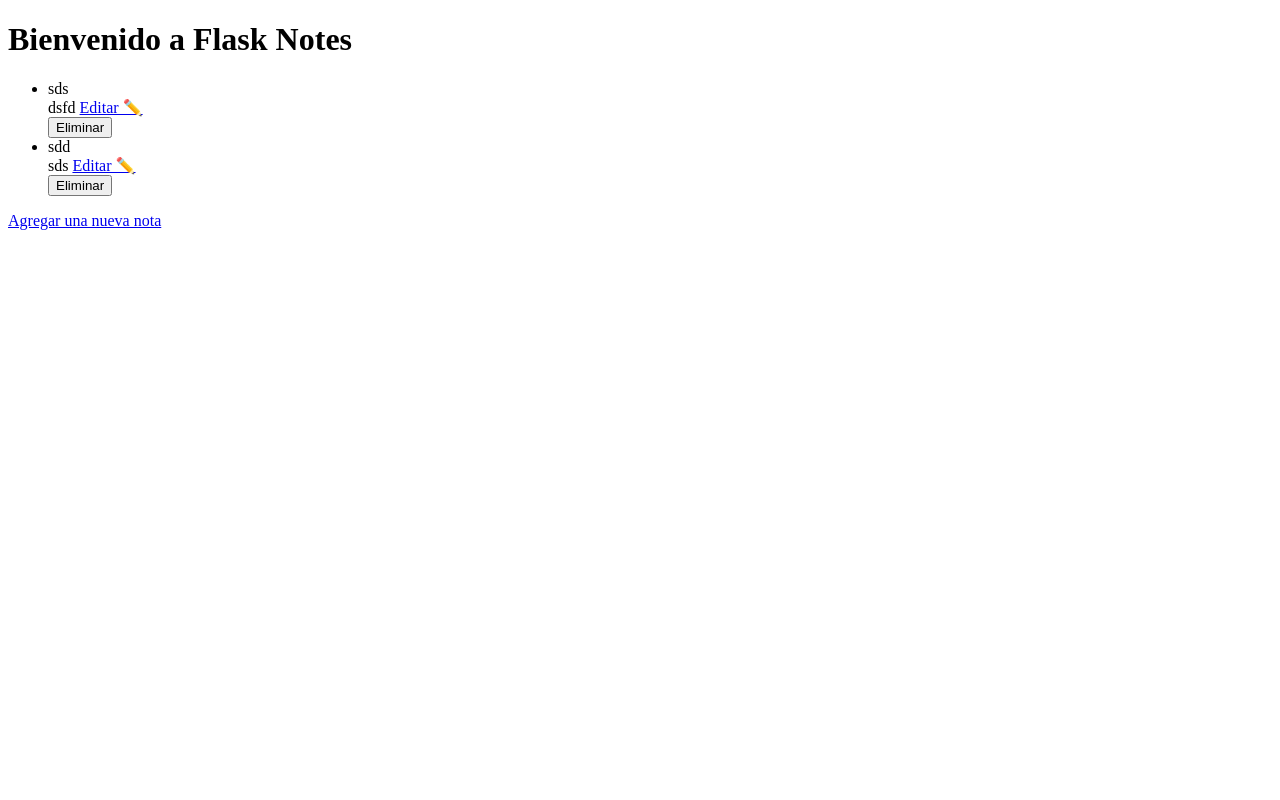
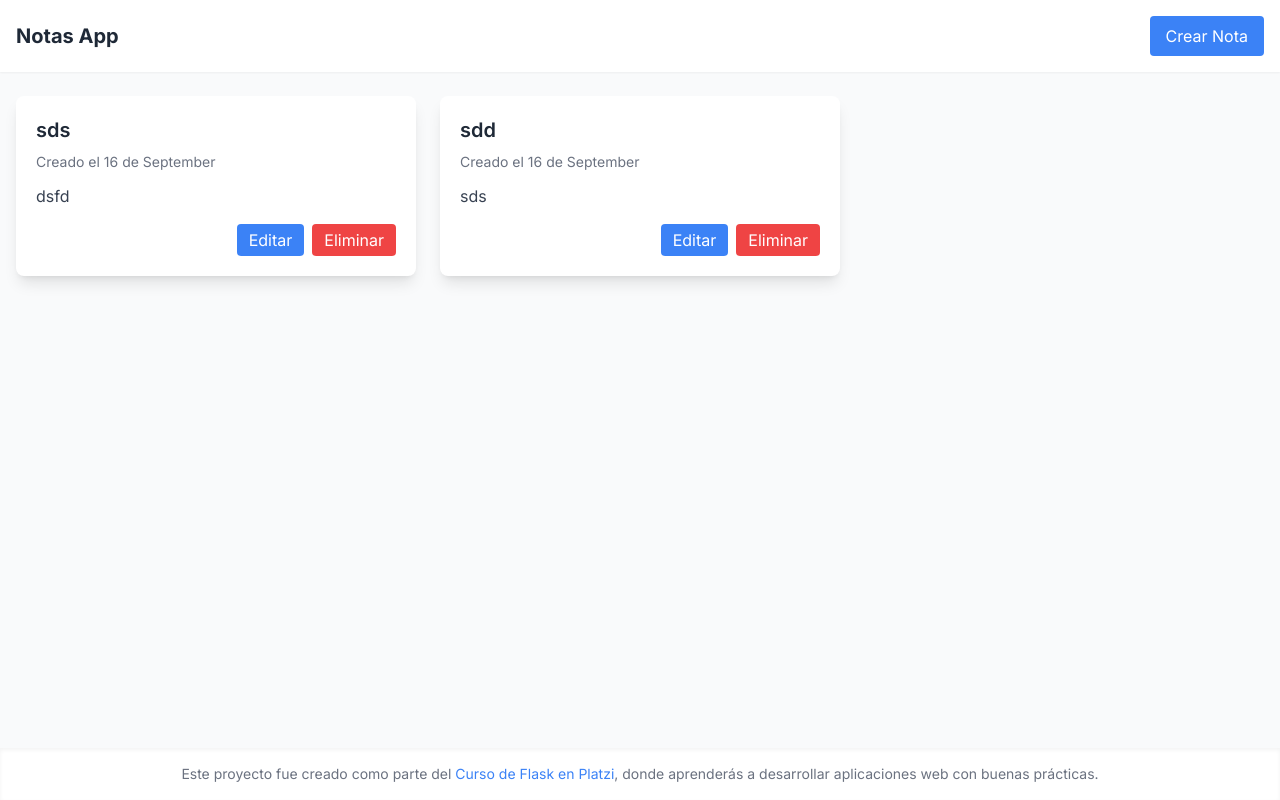
Before and after one commit to YeshuaContacto/flask_notes_app, a Flask app: page / in a window 1280 px wide. Run offline with Flask 3, Linux system fonts and the light colour scheme; some libraries are stand-ins or nearby versions.

Commit message:
Estilos al home

```diff
--- a/app.py
+++ b/app.py
@@ -9,6 +9,9 @@
 db.init_app(app)
 app.register_blueprint(notes_bp)
 
+with app.app_context():
+    db.create_all()
+
 @app.route("/acerca-de")
 def about():
     return "Esto es una app de notas."
--- a/models.py
+++ b/models.py
@@ -7,6 +7,7 @@
     id = db.Column(db.Integer, primary_key=True)
     title = db.Column(db.String(100), nullable=False)
     content = db.Column(db.String(200), nullable=False)
+    created_at = db.Column(db.DateTime, default=db.func.now())
 
     def __repr__(self):
         return f"<Note {self.id}: {self.title}>"
--- /dev/null
+++ b/templates/base.html
@@ -0,0 +1,58 @@
+<!DOCTYPE html>
+<html lang="es">
+
+<head>
+    <meta charset="UTF-8">
+    <meta name="viewport" content="width=device-width, initial-scale=1.0">
+    <title>{% block title %}Notas App{% endblock %}</title>
+    <script src="https://cdn.tailwindcss.com"></script>
+    <link href="https://fonts.googleapis.com/css2?family=Inter:wght@400;600;700&display=swap" rel="stylesheet">
+    <style>
+        body {
+            font-family: 'Inter', sans-serif;
+            background-color: #f9fafb;
+            color: #333;
+        }
+    </style>
+</head>
+
+<body class="min-h-screen flex flex-col">
+
+    <!-- Navbar -->
+    <nav class="bg-white shadow-sm py-4">
+        <div class="container mx-auto flex justify-between items-center px-4">
+            <a href="{{ url_for('notes.home') }}" class="text-xl font-bold text-gray-800">Notas App</a>
+            <a href="{{ url_for('notes.create_note') }}"
+                class="px-4 py-2 bg-blue-500 text-white rounded hover:bg-blue-600">Crear Nota</a>
+        </div>
+    </nav>
+
+    <!-- Flash Messages -->
+    {% with messages = get_flashed_messages(with_categories=true) %}
+    {% if messages %}
+    <div class="container mx-auto my-4 px-4">
+        {% for category, message in messages %}
+        <div
+            class="p-3 mb-2 rounded-lg
+                {% if category == 'success' %}bg-green-100 text-green-800{% elif category == 'error' %}bg-red-100 text-red-800{% elif category == 'warning' %}bg-yellow-100 text-yellow-800{% else %}bg-blue-100 text-blue-800{% endif %}">
+            {{ message }}
+        </div>
+        {% endfor %}
+    </div>
+    {% endif %}
+    {% endwith %}
+
+    <!-- Main Content -->
+    <main class="flex-grow container mx-auto py-6 px-4">
+        {% block content %}{% endblock %}
+    </main>
+
+    <!-- Footer -->
+    <footer class="bg-white shadow-inner text-center p-4 mt-6 text-sm text-gray-500">
+        Este proyecto fue creado como parte del <a href="https://platzi.com/cursos/flask/"
+            class="text-blue-500 hover:underline" target="_blank">Curso de Flask en Platzi</a>, donde aprenderás a
+        desarrollar aplicaciones web con buenas prácticas.
+    </footer>
+</body>
+
+</html>
--- a/templates/home.html
+++ b/templates/home.html
@@ -1,42 +1,31 @@
-<!DOCTYPE html>
-<html lang="en">
+{% extends "base.html" %}
 
-<head>
-    <meta charset="UTF-8">
-    <meta name="viewport" content="width=device-width, initial-scale=1.0">
-    <title>Document</title>
-</head>
+{% block title %}Notas - Inicio{% endblock %}
 
-<body>
-    <h1>Bienvenido a Flask Notes</h1>
-    {% with messages = get_flashed_messages(with_categories=True) %}
-    {% if messages %}
-        <ul>
-            {% for category, message in messages %}
-            <li class="{{ category }}">
-                {{ message }}
-            </li>
-            {% endfor %}
-        </ul>
-    {% endif %}
-    {% endwith %}
-    <ul>
-        {% for note in notes %}
-        <li>
-            {{ note.title }}
-            <br>
-            {{ note.content }}
-            <a href="{{ url_for('notes.edit_note', id=note.id)}}">Editar ✏️</a>
-            <form action="{{ url_for('notes.delete_note', id=note.id)}}" method="post">
-                <button type="submit">Eliminar</button>
+{% block content %}
+{% if notes %}
+<div class="grid grid-cols-1 md:grid-cols-2 lg:grid-cols-3 gap-6">
+    {% for note in notes %}
+    <div class="bg-white shadow-lg rounded-lg p-5">
+        <h2 class="text-xl font-semibold text-gray-800 mb-2">{{ note.title }}</h2>
+        <p class="text-sm text-gray-500 mb-3">Creado el {{ note.created_at.strftime('%d de %B') }}</p>
+        <p class="text-gray-700 mb-4">
+            {{ note.content[:140] }}{% if note.content|length > 140 %}...{% endif %}
+        </p>
+        <div class="flex justify-end space-x-2">
+            <a href="{{ url_for('notes.edit_note', id=note.id) }}"
+                class="px-3 py-1 bg-blue-500 text-white rounded hover:bg-blue-600" title="Editar Nota">Editar</a>
+            <form method="POST" action="{{ url_for('notes.delete_note', id=note.id) }}"
+                onsubmit="return confirm('¿Estás seguro de que quieres eliminar esta nota?');">
+                <button type="submit" class="px-3 py-1 bg-red-500 text-white rounded hover:bg-red-600"
+                    title="Eliminar Nota">Eliminar</button>
             </form>
-        </li>
-        {% else %}
-        Aún no se han creado notas
-        {% endfor %}
-    </ul>
+        </div>
+    </div>
+    {% endfor %}
+</div>
+{% else %}
+<p class="text-gray-500">No hay notas disponibles. ¡Comienza creando una!</p>
+{% endif %}
 
-    <a href="{{ url_for('notes.create_note') }}">Agregar una nueva nota</a>
-</body>
-
-</html>
+{% endblock %}
```
Also changed, not shown: notes.sqlite.
